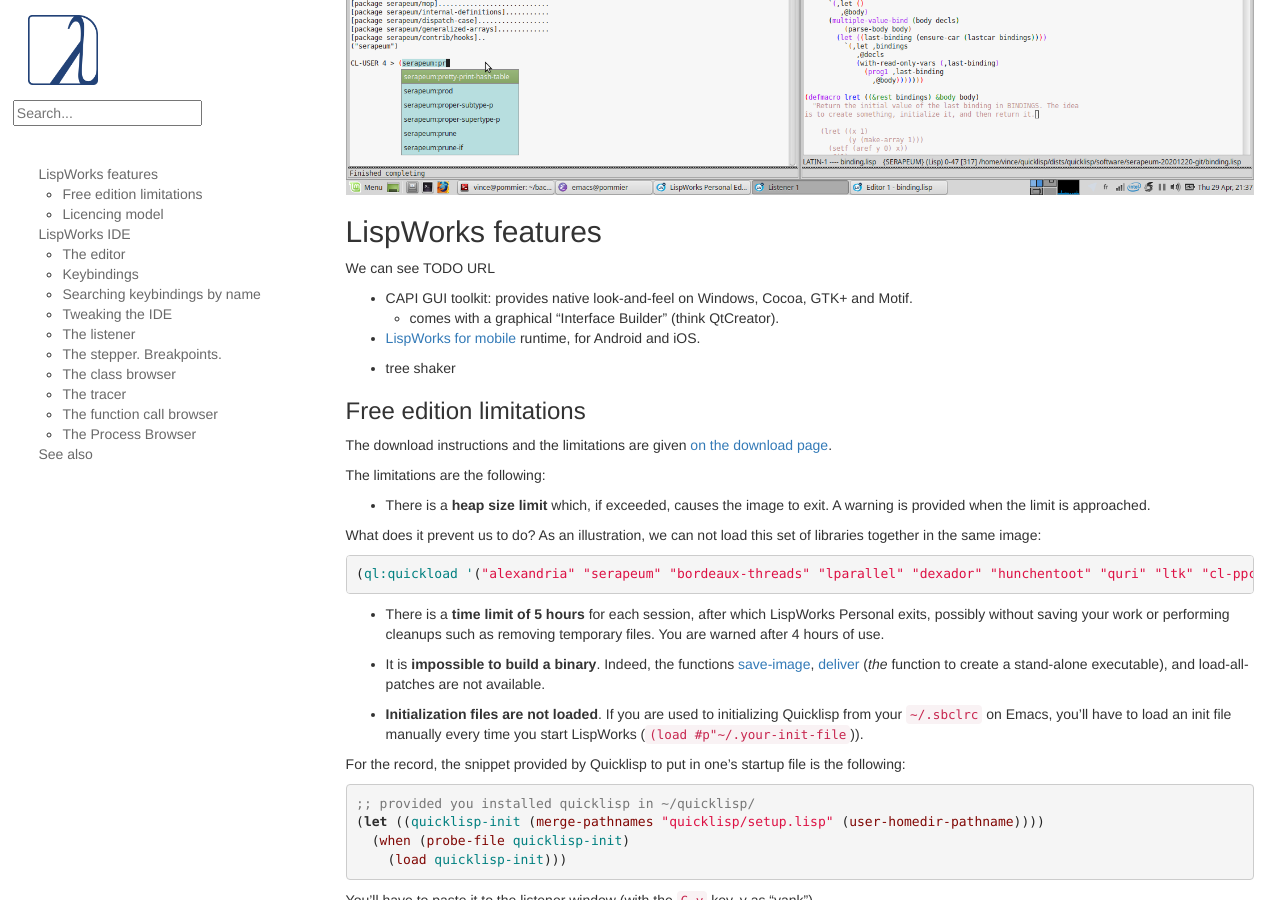
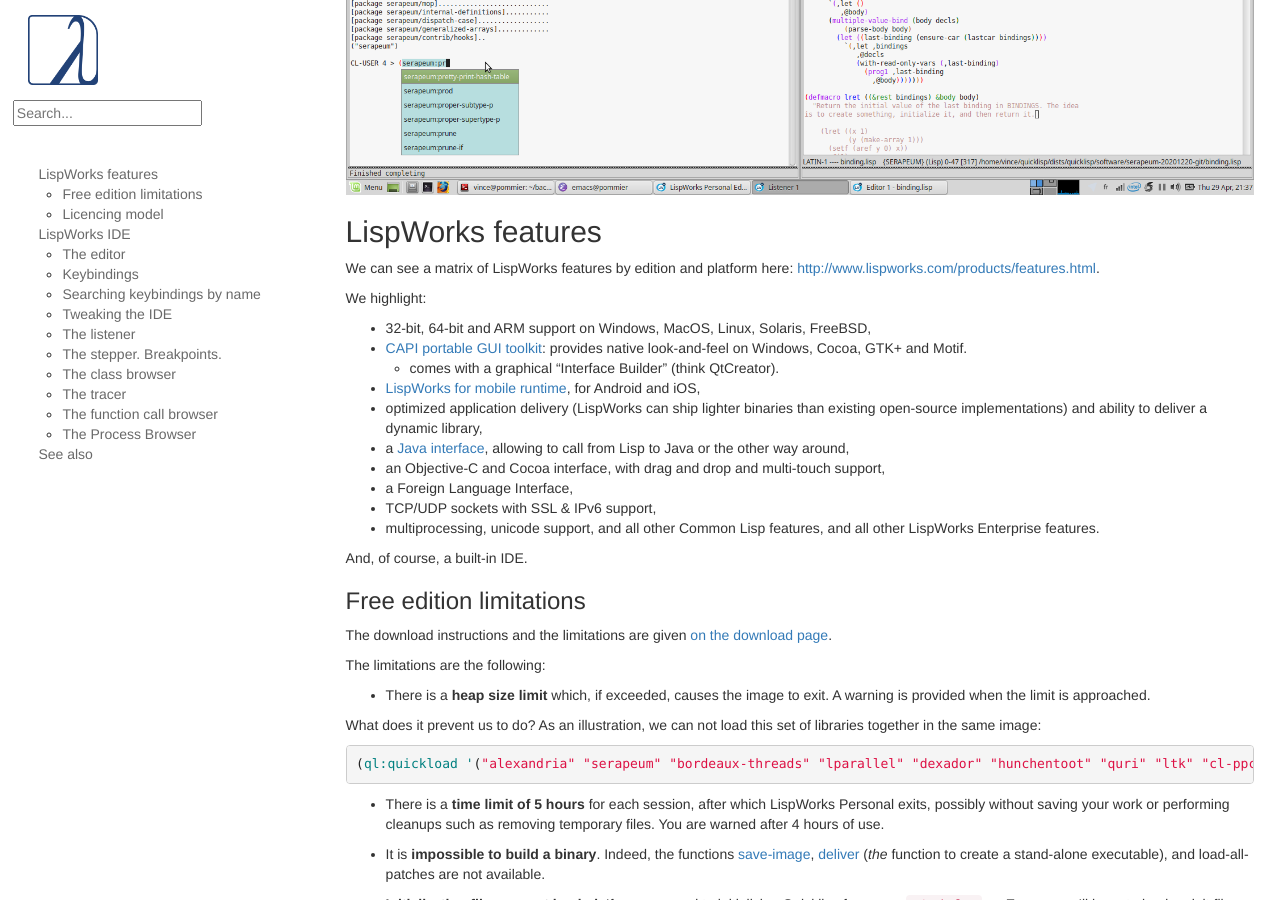
Before and after one commit to LispCookbook/cl-cookbook, a Jekyll site: the page built from lispworks.md, in a window 1280 px wide and 900 px high, scrolled down 639 px. Built offline with Jekyll 4.4.1, drawn with Linux system fonts in a browser that asks for light colours.

Commit message:
lispworks features

```diff
--- a/lispworks.md
+++ b/lispworks.md
@@ -23,14 +23,23 @@
 
 ## LispWorks features
 
-We can see TODO URL
+We can see a matrix of LispWorks features by edition and platform here: [http://www.lispworks.com/products/features.html](http://www.lispworks.com/products/features.html).
 
-- CAPI GUI toolkit: provides native look-and-feel on Windows, Cocoa, GTK+ and Motif.
+We highlight:
+
+- 32-bit, 64-bit and ARM support on Windows, MacOS, Linux, Solaris, FreeBSD,
+- [CAPI portable GUI toolkit](http://www.lispworks.com/documentation/lw61/CAPRM/html/capiref.htm): provides native look-and-feel on Windows, Cocoa, GTK+ and Motif.
   - comes with a graphical "Interface Builder" (think QtCreator).
+- [LispWorks for mobile runtime](http://www.lispworks.com/products/lw4mr.html), for Android and iOS,
+- optimized application delivery (LispWorks can ship lighter binaries than existing open-source implementations) and ability to deliver a dynamic library,
+- a [Java interface](http://www.lispworks.com/documentation/lw71/LW/html/lw-113.htm), allowing to call from Lisp to Java or the other way around,
+- an Objective-C and Cocoa interface, with drag and drop and multi-touch support,
+- a Foreign Language Interface,
+- TCP/UDP sockets with SSL & IPv6 support,
+- multiprocessing, unicode support, and all other Common Lisp features, and all other LispWorks Enterprise features.
 
-- [LispWorks for mobile](http://www.lispworks.com/products/lw4mr.html) runtime, for Android and iOS.
+And, of course, a built-in IDE.
 
-- tree shaker
 
 ### Free edition limitations
 
```
